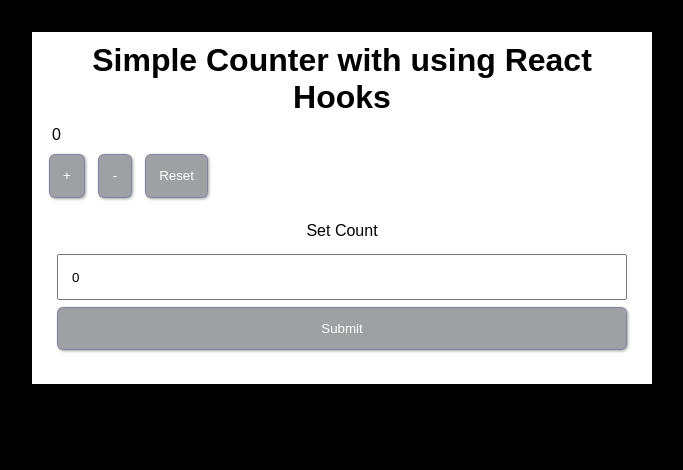
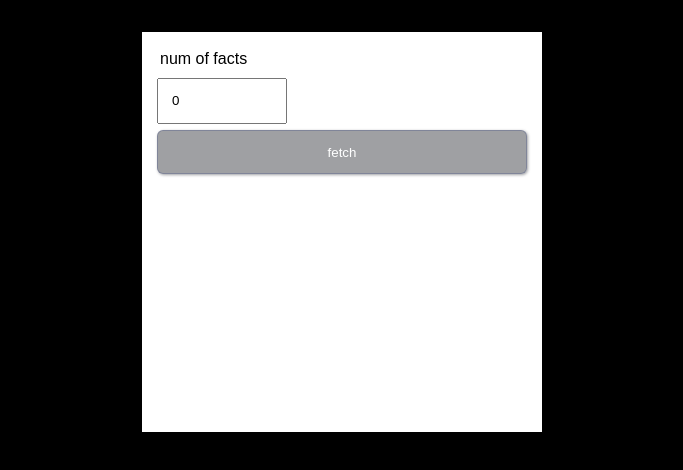
Before and after one commit to ipeke94/react-ts-test, a React (Create React App) app in the folder mreact-ts/: page / in a window 1280 px wide. Shown: the top 470 px of the page, without its empty margins (298-981 px from the left). Built offline with nearby package versions, Linux system fonts and the light colour scheme.

Commit message:
Added facts component & datas

```diff
--- a/mreact-ts/src/App.tsx
+++ b/mreact-ts/src/App.tsx
@@ -7,7 +7,11 @@
 // import CharInfo  from "./components/CharInfo";
 // import Loading from "./components/Loading";
 // import SimpleCounter from "./components/SimpleCounter";
-import SimpleCounterHook from "./components/SimpleCounterHook";
+// import SimpleCounterHook from "./components/SimpleCounterHook";
+// import Facts from "./components/Facts";
+// import {FactType, fetchFacts} from "./components/Fact";
+import Application from "./components/Application";
+
 
 // export type NameTagProps = {
 //   name: string
@@ -52,8 +56,9 @@
 
 
 const App = () => {
-        return(<SimpleCounterHook style={{ padding: 10}}/>)
+    return (<Application/>)
 
+    // return(<SimpleCounterHook style={{ padding: 10}}/>)
 
     //     return <SimpleCounter
     //     incident="first test prop"
--- /dev/null
+++ b/mreact-ts/src/components/Application.tsx
@@ -0,0 +1,64 @@
+import * as React from "react";
+import { FactType ,fetchFacts } from "./Fact";
+
+// type Style = {
+//     style?: React.CSSProperties;
+// }
+
+type SelectionProps = {
+  onSubmit: (n: number) => void
+}
+
+const Selection = ({onSubmit}: SelectionProps) => {
+    const [value, setValue] = React.useState(0);
+
+    return <form onSubmit={(e) => {e.preventDefault(); onSubmit(value);}}>
+        <section className="fact">
+            <label style={{margin: "10px", textAlign: "left"}} htmlFor="facts-number">num of facts</label>
+            <input type="number"
+                style={{width: "100px"}}
+                onChange={(e) => setValue(+e.target.value)}
+                value={value}
+                min="1" max="5">
+            </input>
+        </section>
+        <input type="submit" value="fetch"></input>
+    </form>
+}
+
+const Facts = ({fact}: {fact: string})  => {
+    return (
+        <div style={{padding:"10px", color:"black", backgroundColor:"white"}}>
+            <article className="fact">
+                <h2 style={{margin: "16px"}}>Fact</h2>
+                <p>{fact}</p>
+            </article>
+        </div>
+  )
+}
+
+
+const Application = () => {
+    const [facts, setFacts] = React.useState<FactType[]>([]);
+    const handleSubmit = (n:number) => {
+      fetchFacts(n).then(facts => setFacts(facts))
+    }
+
+    return(
+        <main style={{color:"black", backgroundColor:"white", width:400, height: 400}}>
+            <Selection onSubmit={handleSubmit}/>
+            <section>
+            {
+                facts.map(el => <Facts key={el.id} fact={el.fact}/>)
+            }
+            </section>
+        </main>
+    )
+
+}
+
+
+
+
+
+export default Application;
--- /dev/null
+++ b/mreact-ts/src/components/Fact.tsx
@@ -0,0 +1,11 @@
+import shuffle from 'lodash.shuffle';
+import { dogData } from '../constants/dogData';
+
+export type FactType = {
+    id: number,
+    fact: string
+}
+
+export const fetchFacts = (n:number) => {
+    return Promise.resolve(dogData).then((facts) => shuffle(facts).slice(0,n))
+}
--- /dev/null
+++ b/mreact-ts/src/constants/dogData.ts
@@ -0,0 +1,31 @@
+export const dogData = [{
+    id: 20,
+    fact:
+      'Weird dog laws include allowing police offers in Palding, Ohio, to bite a dog to quiet it. In Ventura County, California, cats and dogs are not allowed to have sex without a permit.'
+  },
+  {
+    id: 21,
+    fact:
+      'The first dog chapel was established in 2001. It was built in St. Johnsbury, Vermont, by Stephan Huneck, a children’s book author whose five dogs helped him recuperate from a serious illness.'
+  },
+  {
+    id: 22,
+    fact:
+      'Those born under the sign of the dog in Chinese astrology are considered to be loyal and discreet, though slightly temperamental.'
+  },
+  {
+    id: 23,
+    fact:
+      'In Iran, it is against the law to own a dog as a pet. However, if an owner can prove the dog is a guard or hunting dog, this restriction doesn’t apply. Muslim reticence concerning dogs is perhaps due to the fact that rabies has always been endemic in the Middle East.'
+  },
+  {
+    id: 24,
+    fact:
+      'The Mayans and Aztecs symbolized every tenth day with the dog, and those born under this sign were believed to have outstanding leadership skills.'
+  },
+  {
+    id: 25,
+    fact:
+      'The ancient Mbaya Indians of the Gran Chaco in South America believed that humans originally lived underground until dogs dug them up.'
+  }
+]
```
